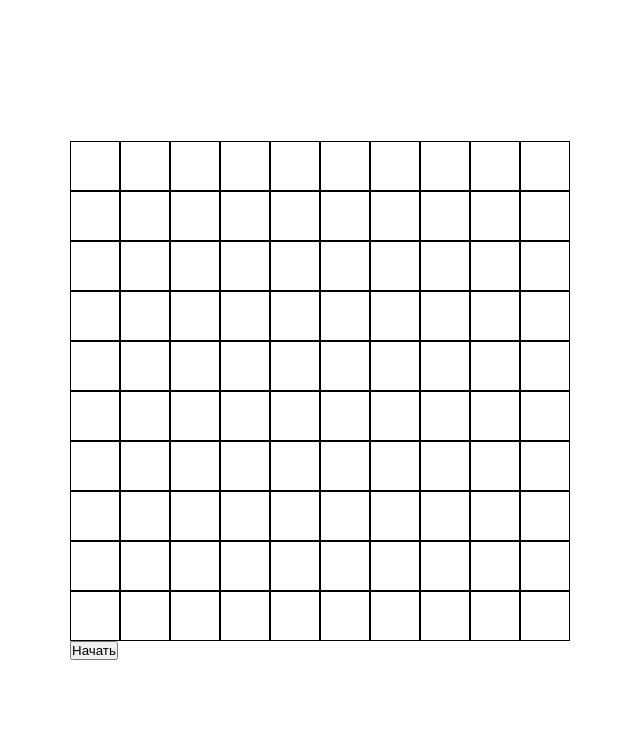
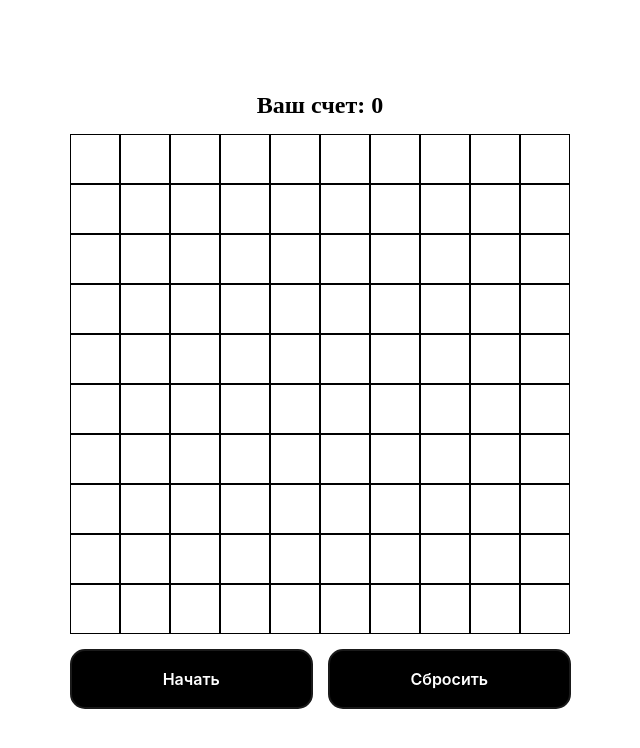
Before and after one commit to CaIgAck/game-snake-by-ISKapitonoff, a plain HTML site: page index.html in a window 1280 px wide. Shown: the whole page, without its empty margins (320-960 px from the left). Drawn offline with Linux system fonts and the light colour scheme.

Commit message:
add new controls and score

```diff
--- a/index.html
+++ b/index.html
@@ -11,6 +11,9 @@
 
 <body>
     <div class="container">
+        <div class="score-container">
+            <h2>Ваш счет: <span class="score-text">0</span></h2>
+        </div>
         <div class="field">
             <div class="row" data-row="0">
                 <div class="col" data-col="0"></div>
@@ -134,7 +137,8 @@
             </div>
         </div>
         <div class="controls">
-            <button onclick="initGame()">Начать</button>
+            <button onclick="initGame()" class="btn btn-start">Начать</button>
+            <button onclick="resetGame()" class="btn btn-reset">Сбросить</button>
         </div>
     </div>
 
--- a/script.js
+++ b/script.js
@@ -3,10 +3,24 @@ let appleCoords = null
 let snakeHead = null
 let speed = 500
 
-const snakeTail = [];
+// 1. Отчищать snakeTail
+// 2. Отчищать поле
+// 3. Отчищать яблоки
+// 4. Удалять контролы
+// 5. Удалять engine
+
+let snakeTail = [];
 const rows = document.querySelectorAll('.row');
 const cols = rows[0].querySelectorAll('.col');
-const baseSpeed = 500
+const baseSpeed = 500;
+
+snakeTail = new Proxy(snakeTail, {
+    set(target, prop, val) {
+        target[prop] = val;
+        document.querySelector('.score-text').innerHTML = target.length
+        return true;
+    }
+})
 
 const commands = {
     'down': 'down',
@@ -28,6 +42,10 @@ function initGame() {
     initControls();
 
     engine()
+}
+
+function resetGame() {
+    document.location.reload()
 }
 
 
--- a/style.css
+++ b/style.css
@@ -39,3 +39,63 @@ body {
     width: 50px;
     background-color: green;
 }
+
+.controls {
+    display: flex;
+    justify-content: center;
+    align-items: center;
+    margin-top: 15px;
+}
+
+.score-container {
+    display: flex;
+    justify-content: center;
+    align-items: center;
+    margin-bottom: 15px;
+}
+
+.btn {
+    appearance: none;
+    background-color: #000000;
+    border: 2px solid #1A1A1A;
+    border-radius: 15px;
+    box-sizing: border-box;
+    color: #FFFFFF;
+    cursor: pointer;
+    display: inline-block;
+    font-family: Roobert, -apple-system, BlinkMacSystemFont, "Segoe UI", Helvetica, Arial, sans-serif, "Apple Color Emoji", "Segoe UI Emoji", "Segoe UI Symbol";
+    font-size: 16px;
+    font-weight: 600;
+    line-height: normal;
+    margin: 0;
+    min-height: 60px;
+    min-width: 0;
+    outline: none;
+    padding: 16px 24px;
+    text-align: center;
+    text-decoration: none;
+    transition: all 300ms cubic-bezier(.23, 1, 0.32, 1);
+    user-select: none;
+    -webkit-user-select: none;
+    touch-action: manipulation;
+    width: 100%;
+    will-change: transform;
+}
+
+.btn:disabled {
+    pointer-events: none;
+}
+
+.btn:hover {
+    box-shadow: rgba(0, 0, 0, 0.25) 0 8px 15px;
+    transform: translateY(-2px);
+}
+
+.btn:active {
+    box-shadow: none;
+    transform: translateY(0);
+}
+
+.btn-start {
+    margin-right: 15px;
+}
```
